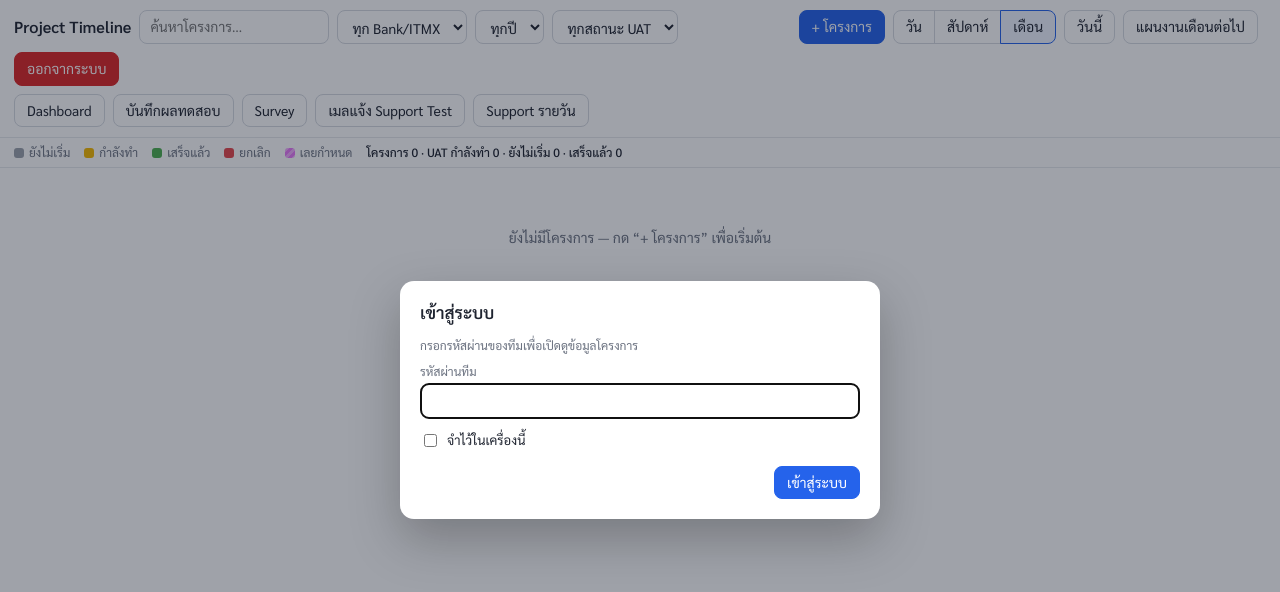
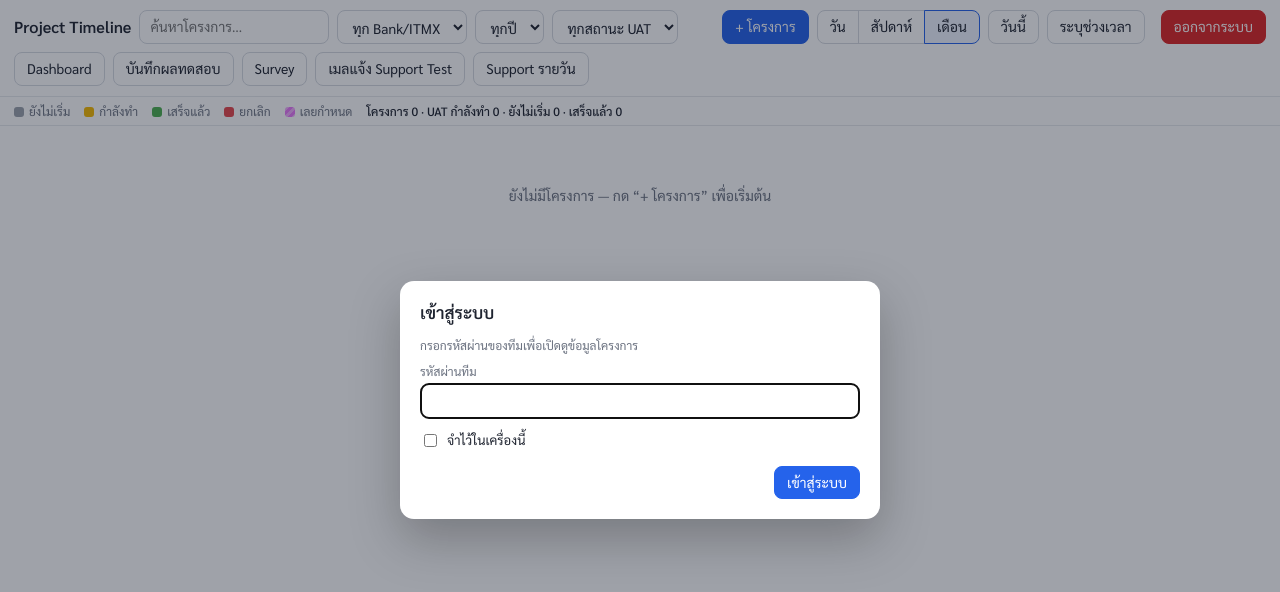
Before and after one commit to smartreceiptsup-ops/Project-timeline, a plain HTML site: page index.html in a window 1280 px wide. Drawn offline with Linux system fonts and the light colour scheme.

Commit message:
Update index.html

```diff
--- a/index.html
+++ b/index.html
@@ -246,7 +246,7 @@ tr.lgh small{color:var(--mut);font-weight:400}
     <button data-z="28">วัน</button><button data-z="14">สัปดาห์</button><button data-z="5">เดือน</button>
   </div>
   <button id="goToday">วันนี้</button>
-  <button id="toRp" title="แผนงานที่ต้องดำเนินการเดือนต่อไป">แผนงานเดือนต่อไป</button>
+  <button id="toRp" title="แผนงานที่ต้องดำเนินการเดือนต่อไป">ระบุช่วงเวลา</button>
   <span id="sync"></span>
   <button id="logout" hidden>ออกจากระบบ</button>
   <div id="nav">
```
